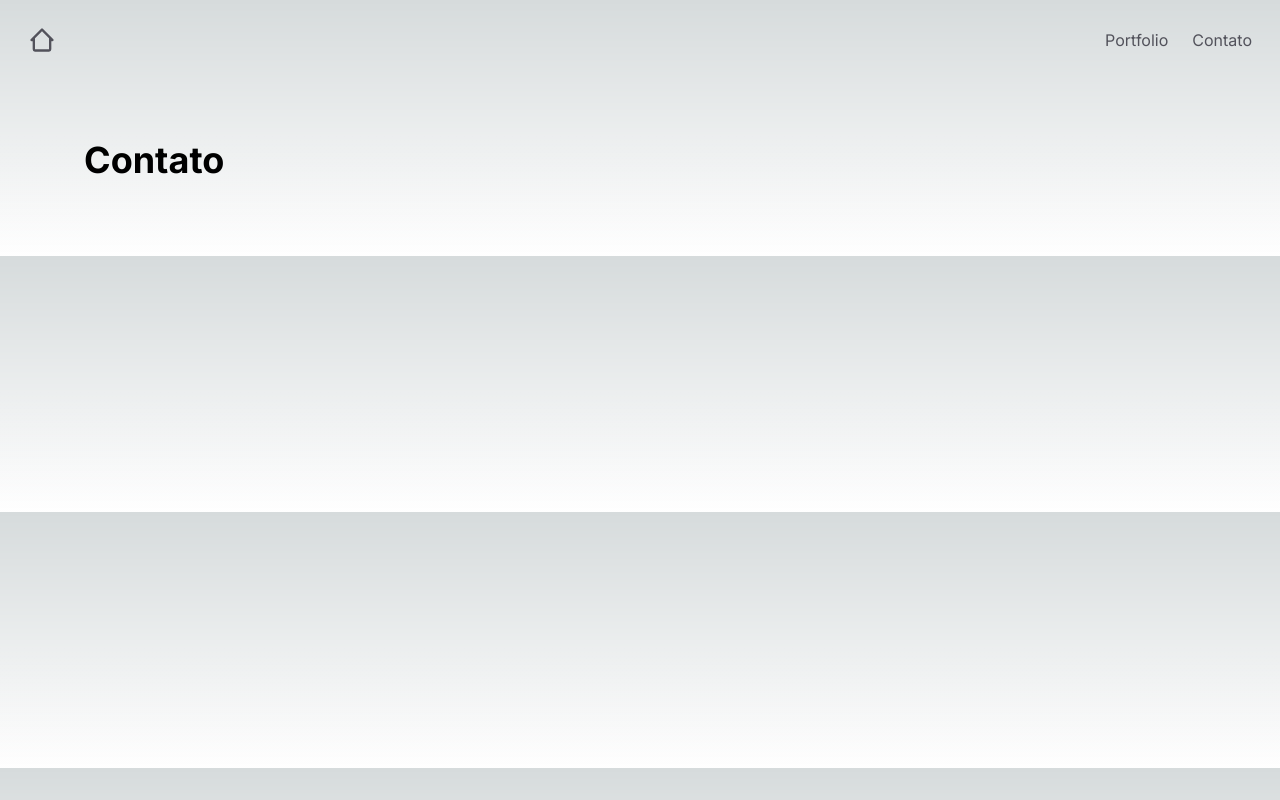
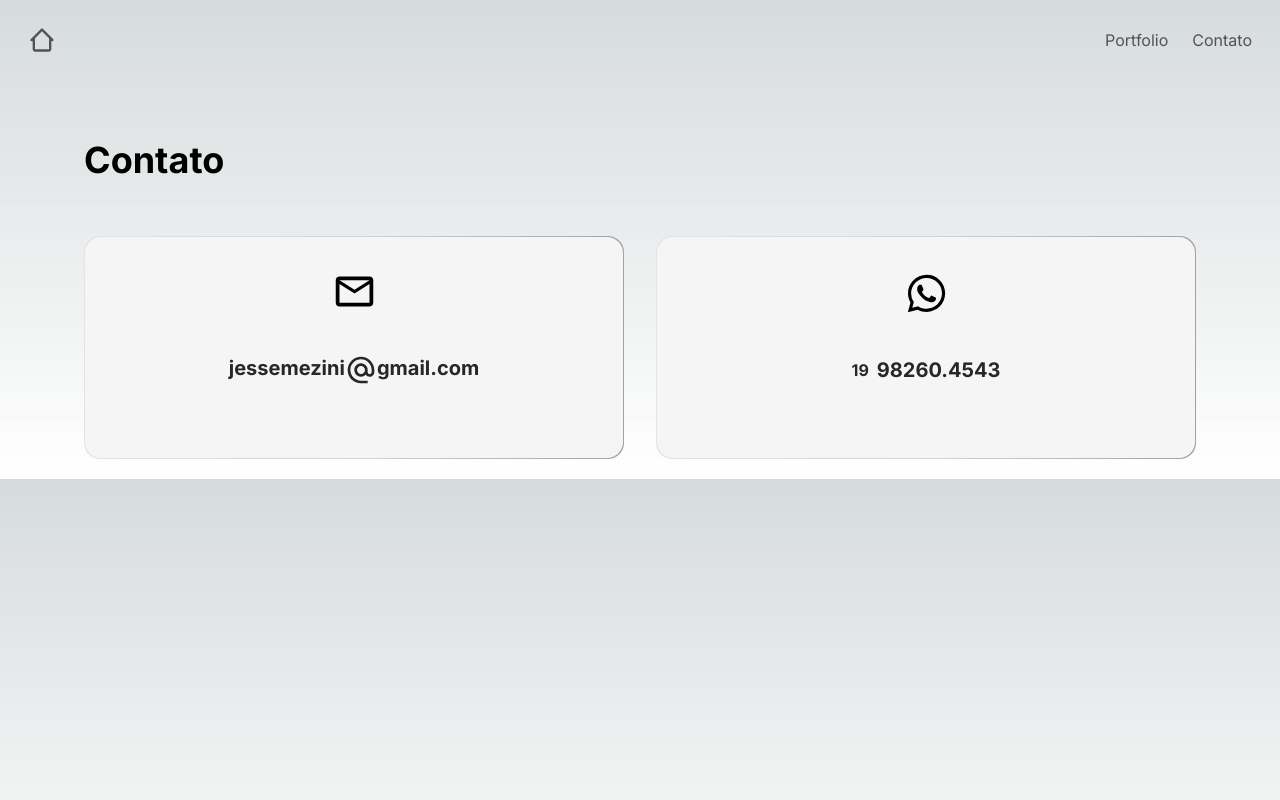
Before and after one commit to jessemezini/jessemezini, a Next.js app: page /contact in a window 1280 px wide. Built offline with nearby package versions, Linux system fonts and the light colour scheme.

Commit message:
added contact info

```diff
--- a/app/contact/page.tsx
+++ b/app/contact/page.tsx
@@ -1,4 +1,12 @@
 import Nav from "../components/nav";
+import { MdOutlineEmail, MdAlternateEmail, MdWhatsapp } from "react-icons/md";
+
+const border =
+  "rounded-2xl p-px bg-gradient-to-r from-zinc-200 via-zinc-300 to-zinc-400 dark:from-zinc-700 dark:via-zinc-600 dark:to-zinc-500 hover:dark:from-zinc-600 hover:dark:via-zinc-500 hover:dark:to-zinc-400";
+const content =
+  "rounded-2xl h-full p-8 bg-neutral-100 dark:bg-black flex flex-col justify-center items-center";
+const title =
+  "text-xl font-bold my-10 text-zinc-800 dark:text-zinc-200 flex [&>small]:mr-2";
 
 export default function Contact() {
   return (
@@ -7,6 +15,28 @@ export default function Contact() {
 
       <div className="max-w-6xl mx-auto p-5">
         <h1 className="text-4xl mb-14 font-bold">Contato</h1>
+
+        <div className="grid grid-cols-1 gap-8 md:grid-cols-2">
+          <div className={border}>
+            <div className={content}>
+              <MdOutlineEmail size="45" />
+              <h2 className={title}>
+                jessemezini
+                <MdAlternateEmail size="32" />
+                gmail.com
+              </h2>
+            </div>
+          </div>
+
+          <div className={border}>
+            <div className={content}>
+              <MdWhatsapp size="45" />
+              <h2 className={title}>
+                <small>19</small> 98260.4543
+              </h2>
+            </div>
+          </div>
+        </div>
       </div>
     </>
   );
```
